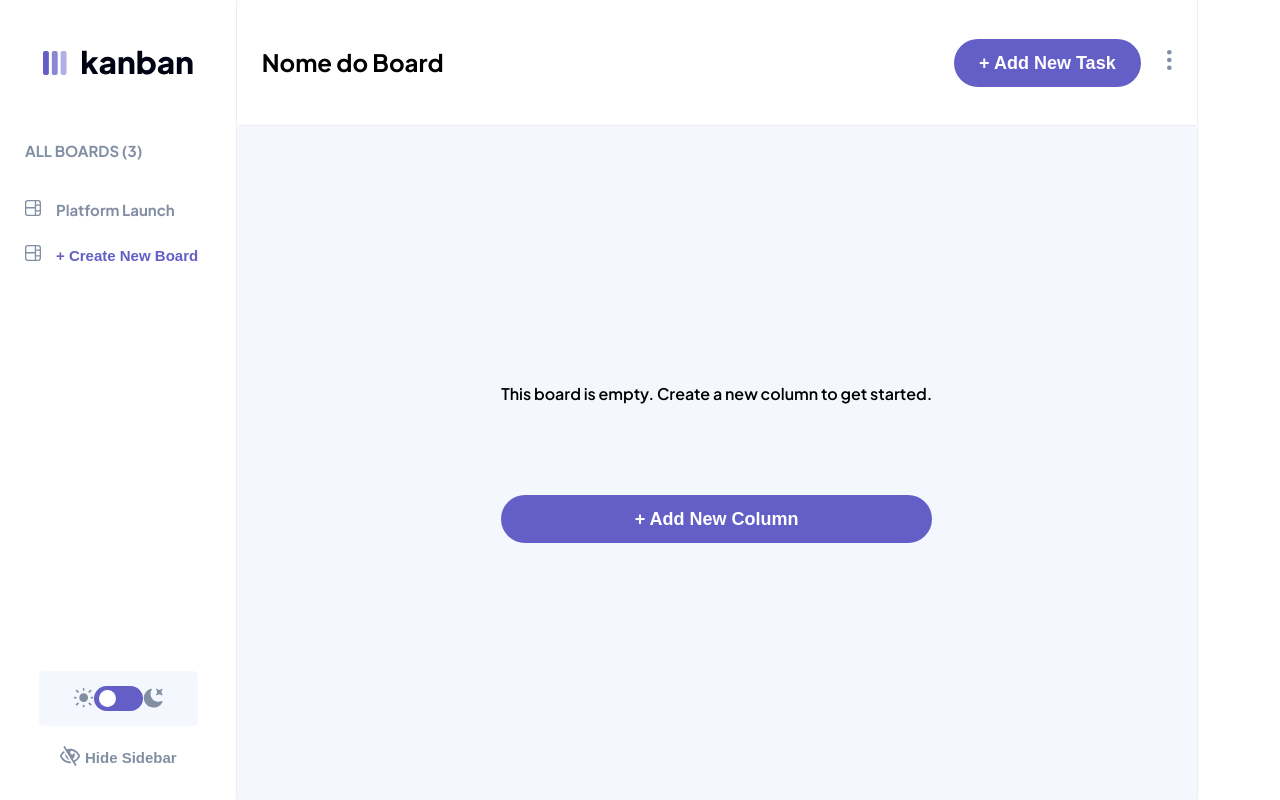
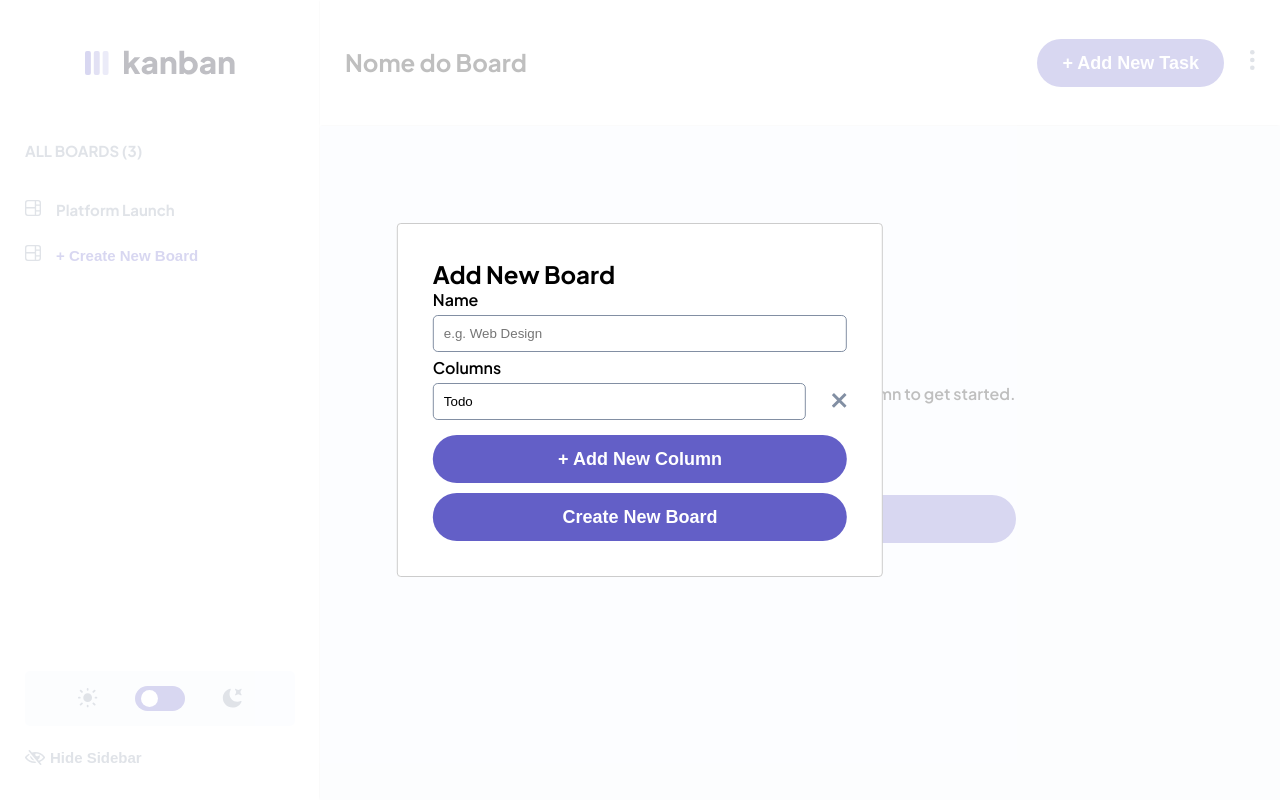
Before and after one commit to Joatancarlos/kanban, a Next.js app: page / in a window 1280 px wide. Both pictures are taken after a click on the button "+ Create New Board". Built offline with nearby package versions, Linux system fonts and the light colour scheme.

Commit message:
create new board está renderizando o modal

```diff
--- a/src/app/components/AsideBoards.jsx
+++ b/src/app/components/AsideBoards.jsx
@@ -3,13 +3,20 @@ import styles from '../page.module.css';
 import Boards from './BoardFile';
 import incoBoard from '../../images/icon-board.svg';
 import Image from 'next/image';
+import useStore from '@/zustand/store';
 
 const AsideBoards = () => {
+  const [modalNewBoard, updateModalNewBoard] = useStore((state) => [
+    state.modalNewBoard, state.updateModalNewBoard
+  ]);
+
   return (
   <>
     <div className={styles.asideBoards}>
       <Boards title="Platform Launch"/>
-      <button>
+      <button
+        onClick={() => updateModalNewBoard(!modalNewBoard)}
+      >
         <Image src={incoBoard} alt="icon board" width={16} height={16} className={styles.iconBoard} />
         + Create New Board
       </button>
--- a/src/app/components/HideSidebar.jsx
+++ b/src/app/components/HideSidebar.jsx
@@ -17,7 +17,7 @@ const HideSidebar = () => {
         onClick={() => updateHidden(!isHidden)}
         className={styles.buttonHideSidebar}
       >
-        <Image src={hideSidebarEyeClose} alt="Hide Sidebar" width={20} height={20} priority />
+        <Image src={hideSidebarEyeClose} alt="Hide Sidebar" width={20} height={15} priority />
         <p>Hide Sidebar</p>
       </button>
 
--- a/src/app/components/Main.jsx
+++ b/src/app/components/Main.jsx
@@ -3,11 +3,14 @@ import Image from 'next/image';
 import useStore from '@/zustand/store';
 import styles from '../page.module.css'
 import hideSidebarEyeOpen from '../../images/icon-show-sidebar.svg';
+import ModalNewBoard from './modals/ModalNewBoard';
 
 export default function Main() {
-  const [isHidden, updateHidden] = useStore((state) => [
-    state.isHidden, state.updateHidden
+  const [isHidden, updateHidden, modalNewBoard] = useStore((state) => [
+    state.isHidden, state.updateHidden, state.modalNewBoard,
   ]);
+
+  console.log(modalNewBoard);
 
   return (
     <main className={isHidden ? styles.hiddenMain : styles.main}>
@@ -28,6 +31,11 @@ export default function Main() {
           <Image src={hideSidebarEyeOpen} alt="Hide Sidebar" width={20} height={15} priority />
         </button>
         </div>
+        {modalNewBoard && (
+          <ModalNewBoard
+            titleModal="Add New Board"
+          />
+        )}
     </main>
   )
 }
--- /dev/null
+++ b/src/app/components/modals/ModalNewBoard.jsx
@@ -0,0 +1,78 @@
+/* eslint-disable react-hooks/exhaustive-deps */
+"use client";
+import React, { useEffect } from 'react';
+// Importa a modal do react-modal
+import Modal from 'react-modal';
+import Image from 'next/image';
+import closeIcon from '../../../images/icon-cross.svg'
+import useStore from '@/zustand/store';
+import styles from '../../page.module.css';
+
+const customStyles = {
+  content: {
+    minWidth: '38vw',
+    top: '50%',
+    left: '50%',
+    right: 'auto',
+    bottom: 'auto',
+    marginRight: '-50%',
+    transform: 'translate(-50%, -50%)',
+  },
+};
+
+
+function ModalNewBoard({ titleModal, handleClick }) {
+  // Hook que demonstra se a modal está aberta ou não
+  const [modalNewBoard, updateModalNewBoard] = useStore((state) =>
+  [state.modalNewBoard, state.updateModalNewBoard]
+  );
+
+  function fecharModal() {
+    updateModalNewBoard(false);
+  }
+
+  return (
+    <div>
+      <Modal
+        isOpen={modalNewBoard}
+        onRequestClose={fecharModal}
+        contentLabel="Modal de exemplo"
+        shouldCloseOnOverlayClick={true}
+        style={customStyles}
+      >
+        <div className={styles.containerModal}>
+          <div>
+            <h2>{titleModal}</h2>
+          </div>
+          <form className={styles.formAdd}>
+            <label>Name</label>
+            <div>
+              <input className={styles.input} type="text" placeholder="e.g. Web Design" />
+            </div>
+            <label>Columns</label>
+            <div>
+              <div className={styles.inputWithClose}>
+                <input className={styles.input} type="text" value="Todo" />
+                <button onClick={(e) => e.preventDefault()}>
+                  <Image src={closeIcon} alt="close" width={15} height={15}/>
+                </button>
+              </div>
+            </div>
+            <button className={styles.btn}>
+              + add new column
+            </button>
+            <button
+              type="button"
+              onClick={() => updateModalNewBoard(!modalNewBoard)}
+              className={styles.btn}
+            >
+              create new board
+            </button>
+          </form>
+        </div>
+      </Modal>
+    </div>
+  );
+}
+
+export default ModalNewBoard;
--- a/src/app/page.module.css
+++ b/src/app/page.module.css
@@ -75,7 +75,7 @@
   flex-direction: column;
   justify-content: space-between;
   /* align-items: flex-start; */
-  max-width: var(--width-aside);
+  width: var(--width-aside);
   padding: 15px 25px;
   height: calc( 100vh - var(--heigth-header-and-aside));
 }
@@ -91,11 +91,13 @@
 .hideSidebar {
   display: flex;
   justify-content: flex-start;
-  padding: 15px 35px;
+  padding: 15px 0;
 }
 
 .buttonHideSidebar {
   display: flex;
+  align-items: center;
+  justify-content: center;
   margin-top: 5px;
 }
 
@@ -128,11 +130,6 @@
   margin-right: 15px;
 }
 
-.darkMode {
-  display: flex;
-  align-items: center;
-  justify-content: center;
-}
 
 .toogleContent {
   align-items: center;
@@ -141,7 +138,7 @@
   display: flex;
   justify-content: space-around;
   padding: 15px 35px;
-  width: 85%;
+  width: 100%;
 }
 
 /* Button toggle  */
@@ -264,3 +261,37 @@
   4 - width: 100%; no layoutMain
   5 - margin-left: -17vw; no main
 */
+
+.containerModal, .formAdd {
+  display: flex;
+  flex-direction: column;
+}
+
+.containerModal {
+  padding: 15px;
+}
+
+/* .formAdd {
+
+} */
+
+.input {
+  border: 1px solid var(--color-dark-secondary);
+  padding: 10px;
+  border-radius: 5px;
+  width: 100%;
+  margin: 5px 0;
+}
+
+.inputWithClose {
+  display: flex;
+  justify-content: space-between;
+}
+
+.inputWithClose .input {
+  width: 90%;
+}
+
+.formAdd .btn {
+  margin-top: 10px;
+}
--- a/src/zustand/store.js
+++ b/src/zustand/store.js
@@ -2,7 +2,32 @@ import { create } from 'zustand'
 
 const useStore = create((set) => ({
   isHidden: false,
+  modalNewBoard: false,
+  boards: [
+    {
+      "name": "Platform Lounch",
+      "columns": [
+        {
+          "name": "Todo",
+          "tasks": [
+            {
+              "title": "Plan Product Hunt launch",
+              "description": "",
+              "status": "Todo",
+              "subtasks": [
+                {
+                  "title": "Find hunter",
+                  "isCompleted": false
+                }
+              ]
+            }
+          ]
+        }
+      ]
+    },
+  ],
   updateHidden: (hidden) => set(() => ({ isHidden: hidden })),
+  updateModalNewBoard: (modalNewBoard) => set(() => ({ modalNewBoard: modalNewBoard })),
 }))
 
 export default useStore;
```
Also changed, not shown: src/app/components/modals/ModalAddTask.jsx (added, +90 -0 lines), src/app/components/modals/NewBoard.jsx (deleted, +0 -40 lines).
